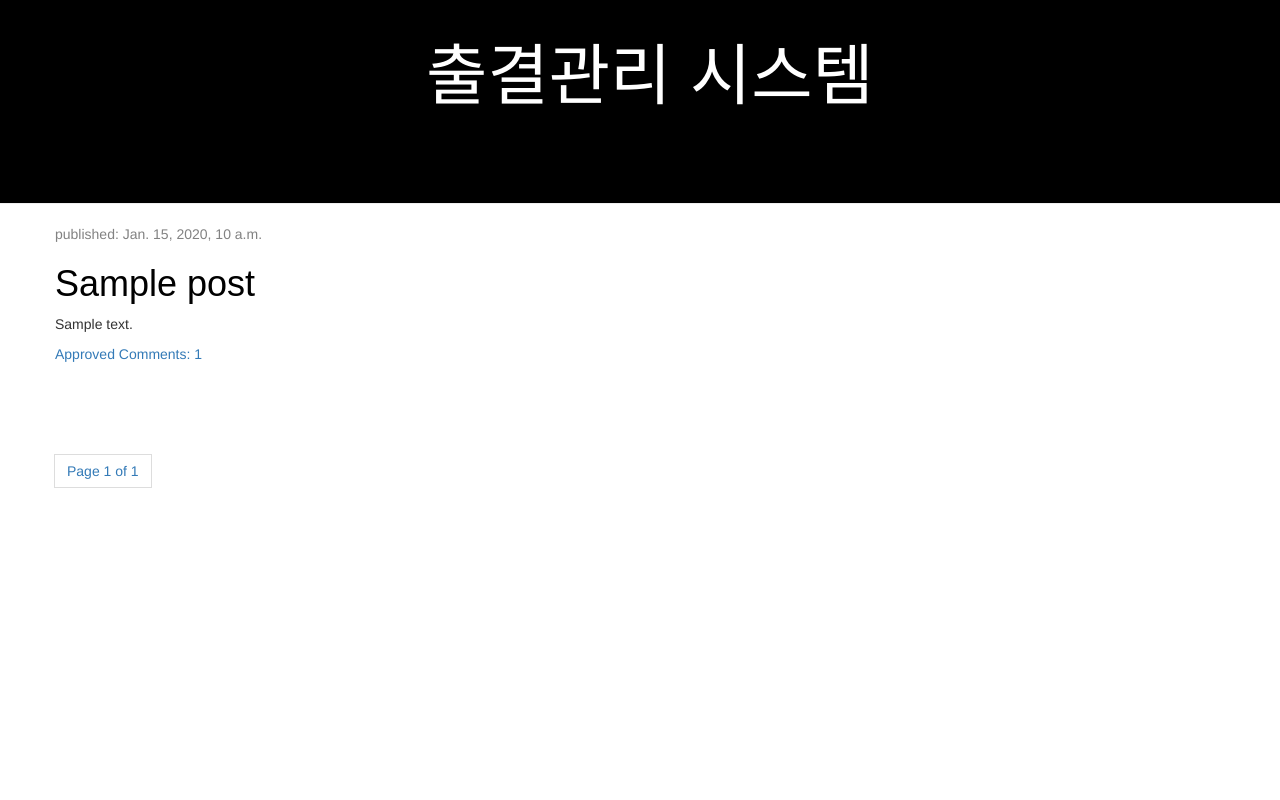
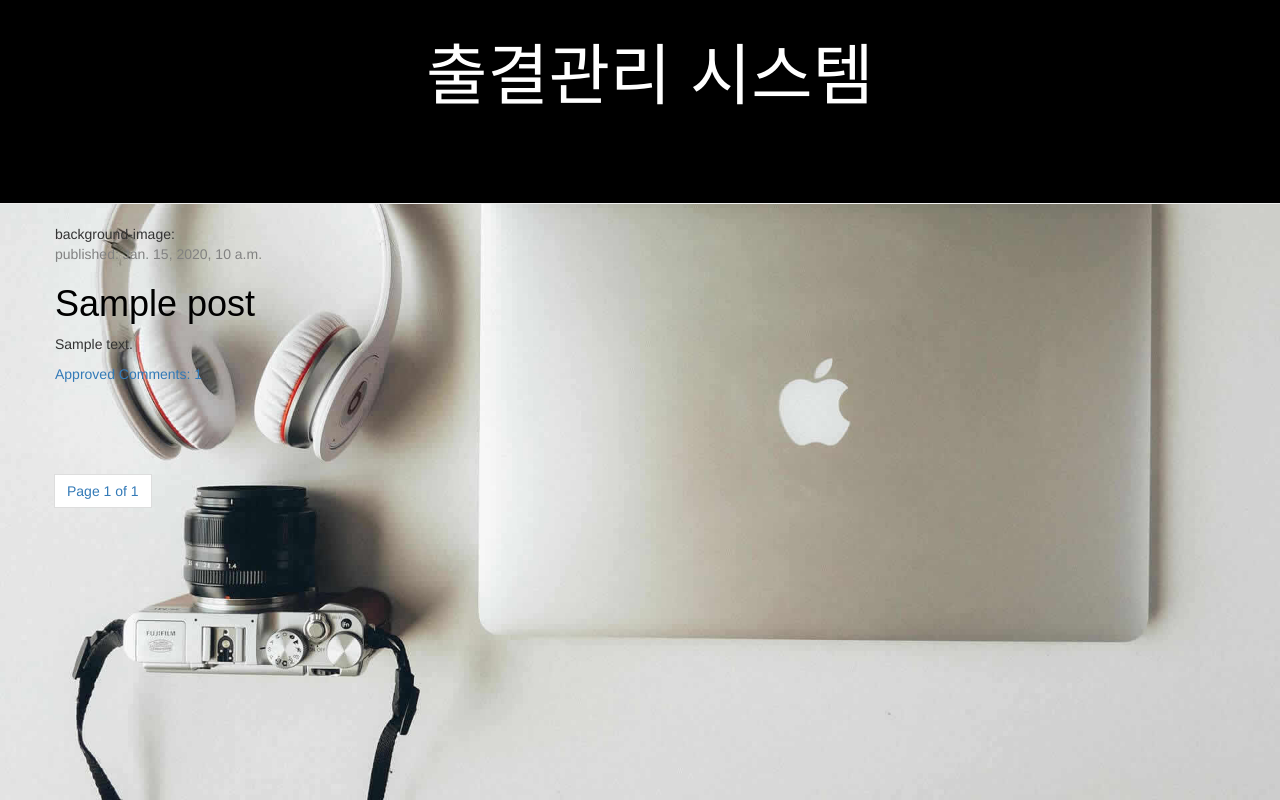
Before and after one commit to wand96/test-cicd, a Django app: template blog/templates/blog/post_list.html in a window 1280 px wide. Run offline with Django 3.2, Linux system fonts and the light colour scheme; the template is opened without the code that fills it: most values are stand-ins (such as "Sample title", 1, 10 or a date in 2020); some libraries are stand-ins or nearby versions.

Commit message:
change image36

```diff
--- a/blog/templates/blog/base.html
+++ b/blog/templates/blog/base.html
@@ -10,15 +10,24 @@
   <link rel="stylesheet" href="https://maxcdn.bootstrapcdn.com/bootstrap/3.3.2/css/bootstrap-theme.min.css">
   <link rel="stylesheet" href="http://fonts.googleapis.com/css?family=Lobster&subset=latin,latin-ext">
   <link rel="stylesheet" href="{% static 'css/blog.css' %}">
+
+  <style>
+    body {
+      height: 100vh;
+      background-image: url('landing.jpg');
+      background-repeat : no-repeat;
+      background-size : cover;
+    }
+  </style>
+
 </head>
 <body>
     <div class="page-header">
         <h1><center href="{% url 'post_list_home' %}">출결관리 시스템</center></h1>
     </div>
-    <!-- HTML 주석 -->
-    {# 파이썬 주석1 #}
-    {% comment %} 파이썬 주석2 {% endcomment %}
     <div class="content container">
+      background-image:
+
         <div class="row">
             <div class="col-md-8">
                 {% block content %}
```
Also changed, not shown: blog/templates/blog/landing.jpg (added). Lines whose indentation alone changed are shown as unchanged.
